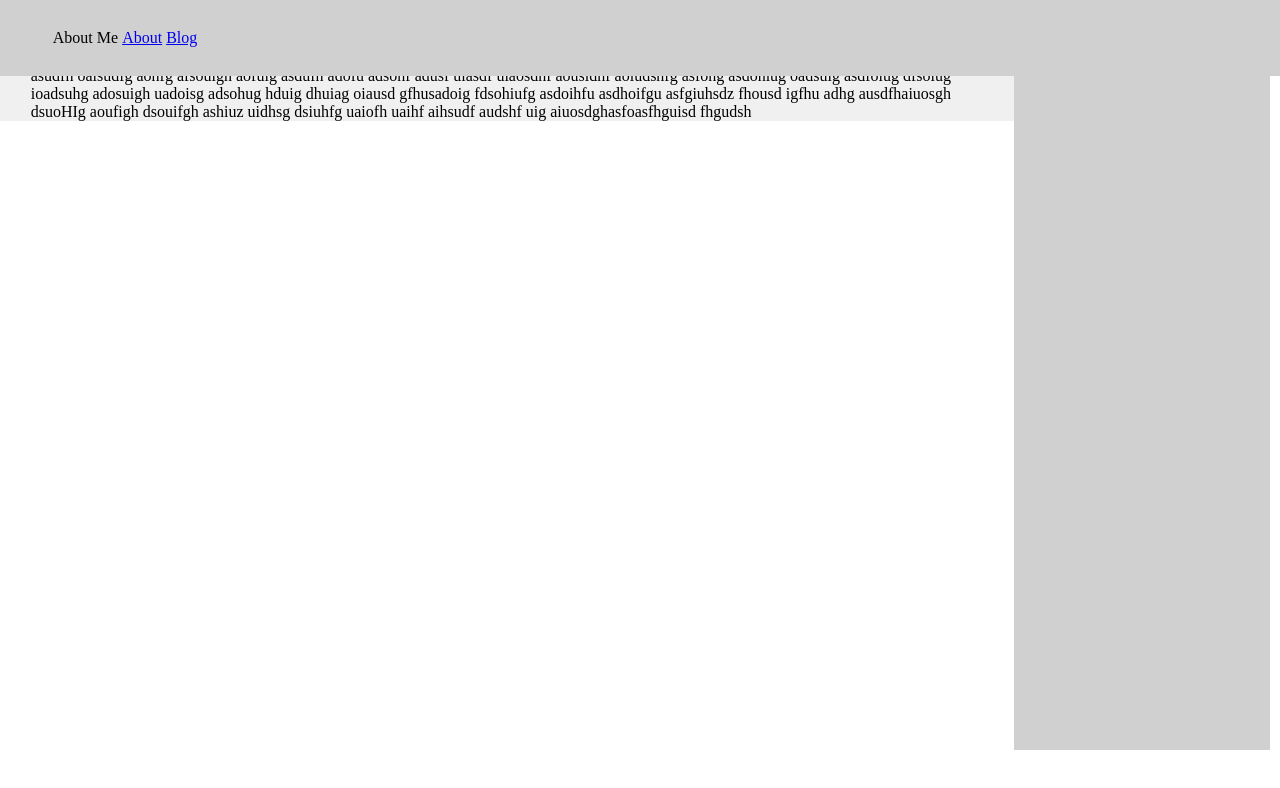
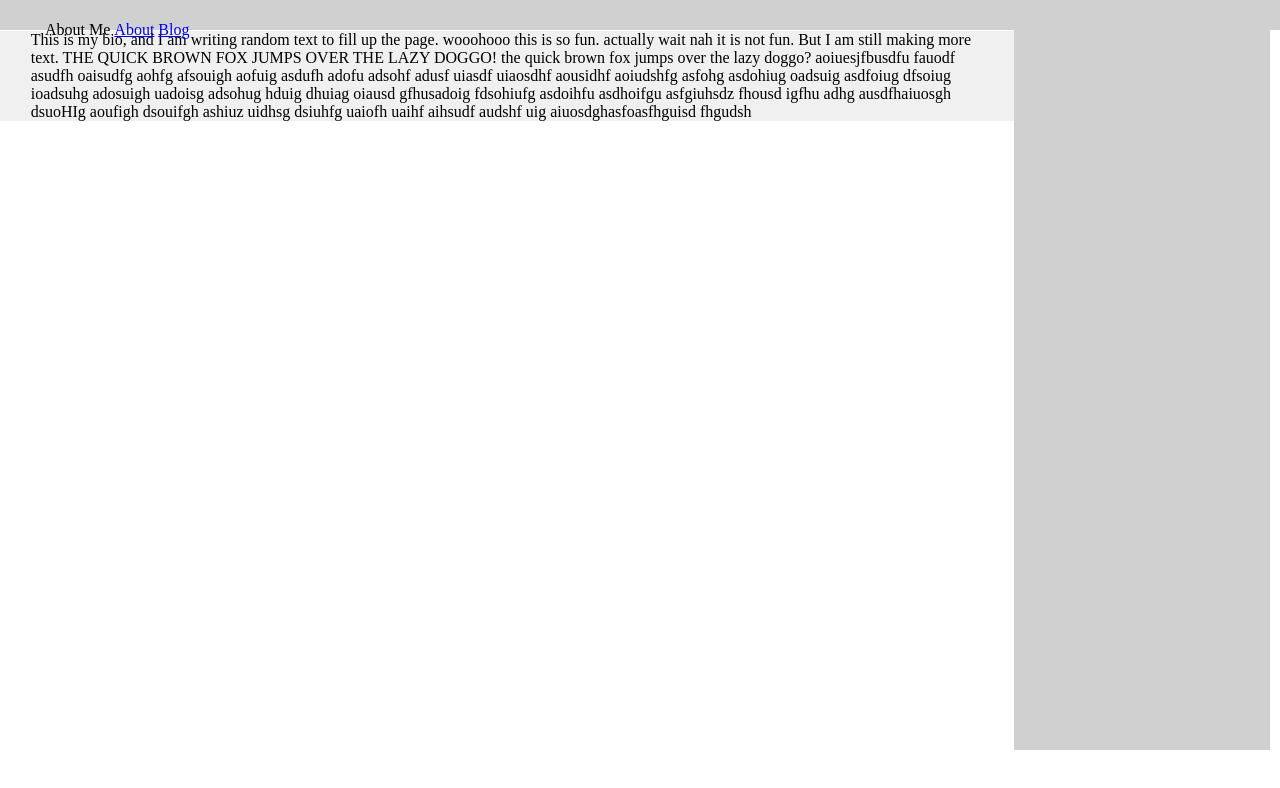
Before and after one commit to Porky-The-Chop/porkythechop, a plain HTML site: page index.html in a window 1280 px wide. Drawn offline with Linux system fonts and the light colour scheme.

Commit message:
Update index.html

```diff
--- a/index.html
+++ b/index.html
@@ -11,7 +11,8 @@
 
   #headerWrapper {
     margin: 0px;
-    padding: 1%;
+    padding: 5px;
+    height: 20px;
     /*border-bottom: dotted;*/
     background: #D0D0D0;
     position: absolute;
```
